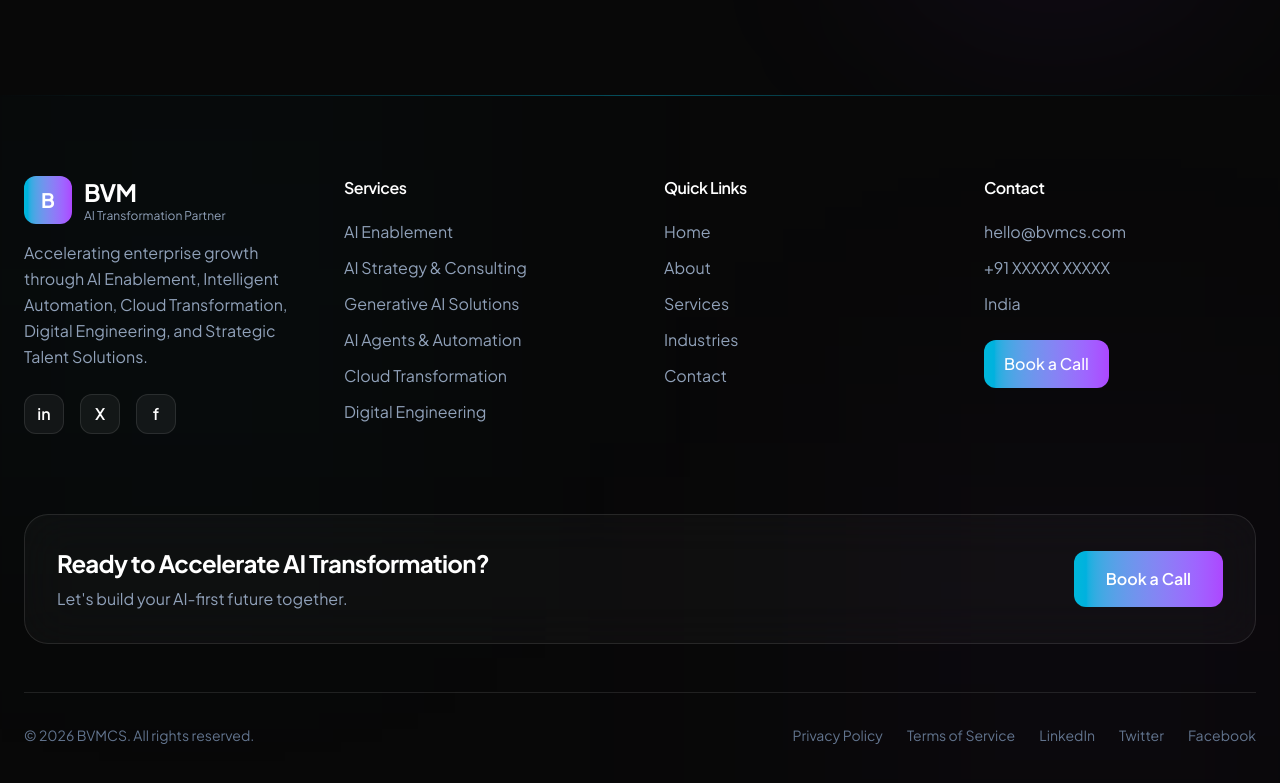
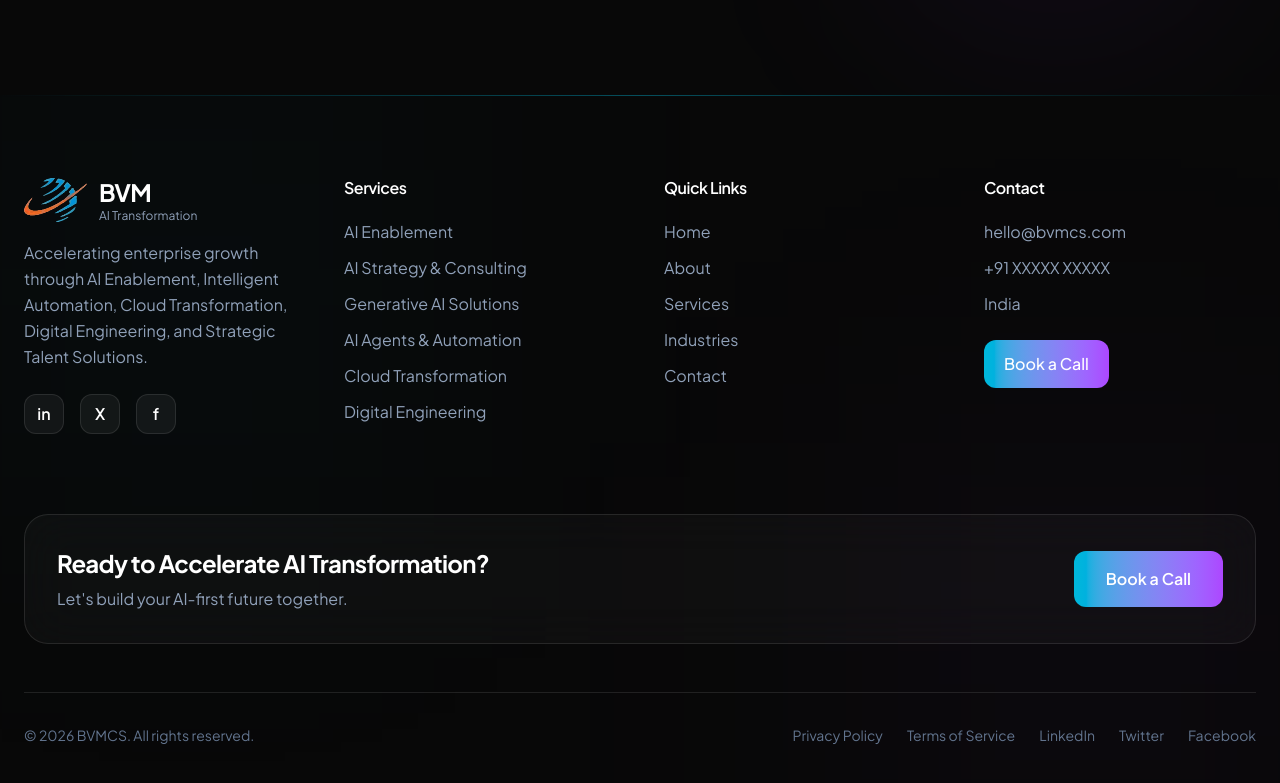
Before and after one commit to SuryaPendekatla/bvm-website, a React (Vite) app in the folder frontend/: page /contact in a window 1280 px wide. Shown: the part 3007-3790 px from the top of the page. Built offline with nearby package versions, Linux system fonts and the light colour scheme.

Commit message:
Re-vamp footer, WhyChooseUs, FAQ

```diff
--- a/frontend/src/components/FAQ/FAQ.jsx
+++ b/frontend/src/components/FAQ/FAQ.jsx
@@ -3,7 +3,7 @@ import { motion, AnimatePresence } from "framer-motion";
 
 const faqs = [
   {
-    question: "What AI services does BVMCS provide?",
+    question: "What AI services does BVM provide?",
     answer:
       "We provide AI Enablement, AI Strategy & Consulting, Generative AI Solutions, AI Agents & Automation, Cloud Transformation, and Enterprise AI Integration.",
   },
--- a/frontend/src/components/Footer/Footer.jsx
+++ b/frontend/src/components/Footer/Footer.jsx
@@ -1,5 +1,6 @@
 import { motion } from "framer-motion";
 import { Link } from "react-router-dom";
+import bvmlogo from "../../assets/logos/bvm-logo.svg";
 
 export default function Footer() {
   return (
@@ -22,9 +23,11 @@ export default function Footer() {
 
             <div className="flex items-center gap-3 mb-4">
 
-              <div className="w-12 h-12 rounded-xl bg-gradient-to-r from-cyan-500 to-purple-500 flex items-center justify-center text-white font-bold text-xl">
-                B
-              </div>
+               <img
+                src={bvmlogo}
+                alt="BVM Logo"
+                className="h-11 w-auto object-contain"
+              />
 
               <div>
                 <h3 className="text-2xl font-bold text-white">
@@ -32,7 +35,7 @@ export default function Footer() {
                 </h3>
 
                 <p className="text-xs text-slate-400">
-                  AI Transformation Partner
+                  AI Transformation
                 </p>
               </div>
 
--- a/frontend/src/components/WhyChooseUs/WhyChooseUs.jsx
+++ b/frontend/src/components/WhyChooseUs/WhyChooseUs.jsx
@@ -55,11 +55,11 @@ export default function WhyChooseUs() {
           className="text-center mb-16"
         >
           <p className="text-cyan-400 uppercase tracking-widest mb-3">
-            Why BVMCS
+            Why BVM
           </p>
 
           <h2 className="text-4xl md:text-5xl font-bold text-white mb-6">
-            Why Enterprises Choose BVMCS
+            Why Enterprises Choose BVM
           </h2>
 
           <p className="text-slate-400 max-w-3xl mx-auto">
```
